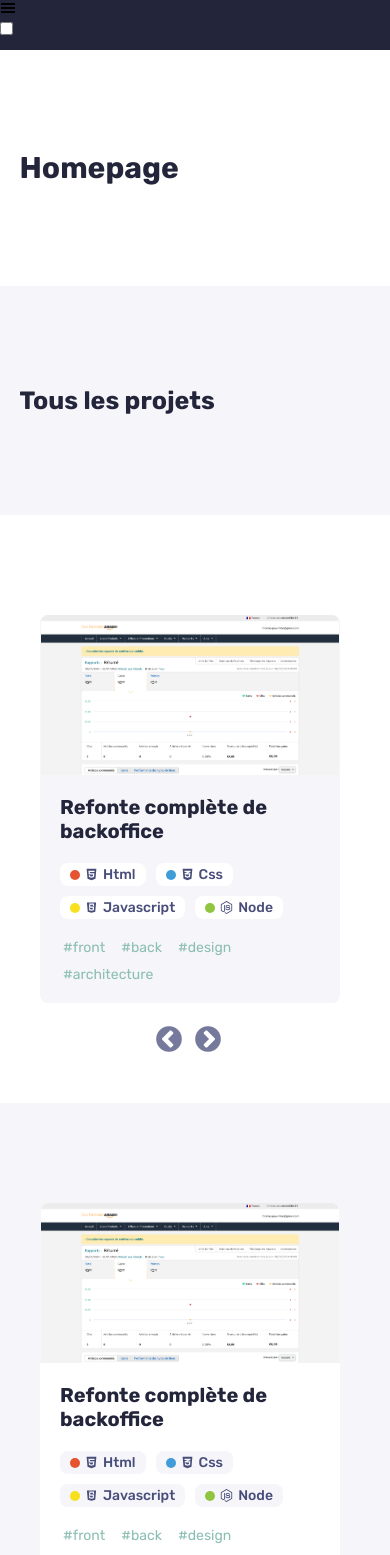
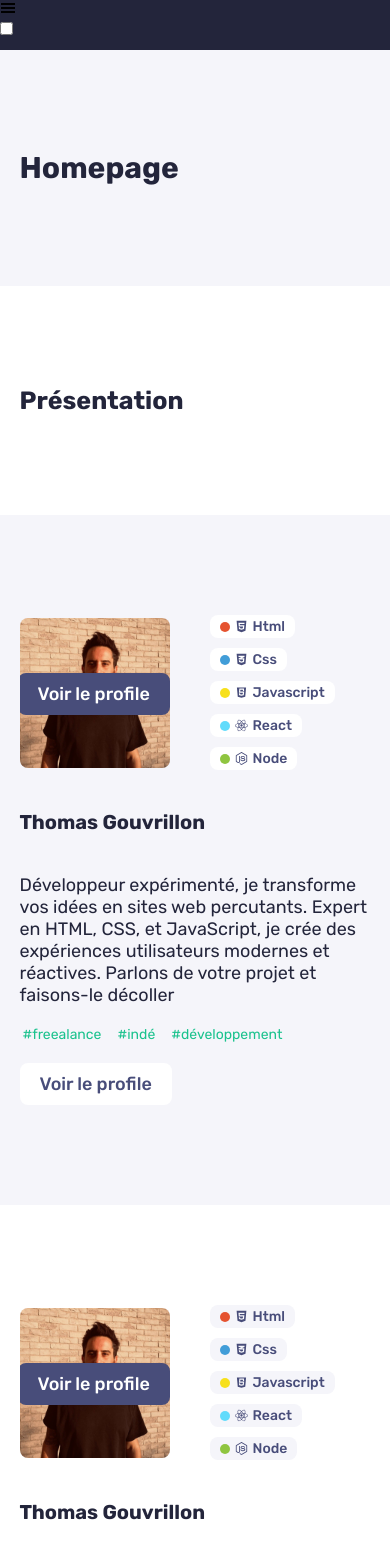
Before and after one commit to gouvrillon/site_perso, a Next.js app: page / in a window 390 px wide. Shown: the top 1555 px of the page. Built offline with nearby package versions, Linux system fonts and the light colour scheme.

Commit message:
feat : finalize section profile

```diff
--- a/app/globals.css
+++ b/app/globals.css
@@ -10,7 +10,7 @@
   --color-grey: #f5f5fa;
   --color-white: #ffffff;
   --color-violet: #484d7a;
-  --color-green: #8bbeb2;
+  --color-green: #1ac28d;
   --color-red: #e90a96;
 
   --color-dark-black: #23272a;
--- /dev/null
+++ b/components/SectionProfile/SectionProfile.css
@@ -0,0 +1,107 @@
+.SectionProfile {
+  display: flex;
+}
+
+@media screen and (max-width: 1100px) {
+  .SectionProfile {
+    flex-direction: column-reverse;
+    gap: 40px;
+  }
+}
+
+.SectionProfile__container {
+  width: 500px;
+  margin: 0px auto 0px auto;
+  display: flex;
+}
+
+.SectionProfile__container--left {
+  flex-direction: column;
+}
+
+@media screen and (max-width: 600px) {
+  .SectionProfile__container {
+    width: 90%;
+  }
+}
+
+.SectionProfile__title {
+  margin: 0px 0px 40px 0px;
+}
+
+.SectionProfile__tags {
+  margin: 0px 0px 20px 0px;
+  display: flex;
+  flex-wrap: wrap;
+  gap: 10px;
+}
+
+.SectionProfile__description {
+  margin: 0px 0px 20px 0px;
+}
+
+.SectionProfile__label {
+  margin: 0px 0px 20px 0px;
+}
+
+.SectionProfile__image {
+  width: 200px;
+  height: 200px;
+  border-radius: 8px;
+  background-size: cover;
+  margin: auto 40px auto 0px;
+  position: relative;
+  overflow: hidden;
+}
+
+@media screen and (max-width: 600px) {
+  .SectionProfile__image {
+    width: 150px;
+    height: 150px;
+  }
+}
+
+.SectionProfile__image:hover {
+  .SectionProfile__filter {
+    opacity: 0.3;
+  }
+  .SectionProfile__label {
+    opacity: 1;
+  }
+}
+
+.SectionProfile__filter {
+  width: 100%;
+  height: 100%;
+  background: var(--color-violet);
+  opacity: 0;
+  position: absolute;
+  top: 0px;
+}
+
+.SectionProfile__filter--darkMode {
+  background: var(--color-dark-violet);
+}
+
+.SectionProfile__label {
+  position: absolute;
+  z-index: 1;
+  opacity: 0;
+  top: 80px;
+  left: 23px;
+}
+
+@media screen and (max-width: 600px) {
+  .SectionProfile__label {
+    opacity: 1;
+    top: 55px;
+    left: -2px;
+  }
+}
+
+.SectionProfile__technos {
+  display: flex;
+  flex-direction: column;
+  margin: auto 0px auto 0px;
+  gap: 10px;
+}
--- /dev/null
+++ b/components/SectionProfile/SectionProfile.jsx
@@ -0,0 +1,86 @@
+import React from "react";
+import "./SectionProfile.css";
+import get from "lodash/get";
+import { object, bool } from "prop-types";
+import classnames from "classnames";
+import Techno from "../Techno/Techno.jsx";
+import Link from "../Link/Link.jsx";
+import Label from "../Label/Label.jsx";
+import Tag from "../Tag/Tag.jsx";
+import Title3 from "../Title3/Title3.jsx";
+import Paragraph from "../Paragraph/Paragraph.jsx";
+import Section from "../Section/Section.jsx";
+
+const SectionProfile = ({ reversed, darkMode, profile }) => {
+  return (
+    <Section reversed={reversed} darkMode={darkMode}>
+      <div
+        className={classnames("SectionProfile", {
+          "SectionProfile--reversed": reversed,
+        })}
+      >
+        <div className="SectionProfile__container SectionProfile__container--left">
+          <Title3
+            className="SectionProfile__title"
+            text={get(profile, "title", "")}
+            darkMode={darkMode}
+          />
+          <Paragraph
+            className="SectionProfile__description"
+            text={get(profile, "description", "")}
+            darkMode={darkMode}
+          />
+          <div className="SectionProfile__tags">
+            {get(profile, "tags", []).map((tag, index) => (
+              <Tag key={index} label={tag} darkMode={darkMode} />
+            ))}
+          </div>
+          <Link
+            label="Voir le profile"
+            href={get(profile, "href", "")}
+            darkMode={darkMode}
+            isInternal={true}
+            className="SectionProfile__link"
+            reversed={reversed}
+          />
+        </div>
+        <div className="SectionProfile__container">
+          <a
+            href={get(profile, "href", "")}
+            className="SectionProfile__image"
+            style={{ backgroundImage: `url(${get(profile, "image", "")})` }}
+          >
+            <div
+              className={classnames("SectionProfile__filter", {
+                "SectionProfile__filter--darkMode": darkMode,
+              })}
+            />
+            <Label
+              label="Voir le profile"
+              darkMode={darkMode}
+              className="SectionProfile__label"
+            />
+          </a>
+          <div className="SectionProfile__technos">
+            {get(profile, "technos", []).map((techno, index) => (
+              <Techno
+                key={index}
+                name={techno}
+                darkMode={darkMode}
+                reversed={reversed}
+              />
+            ))}
+          </div>
+        </div>
+      </div>
+    </Section>
+  );
+};
+
+SectionProfile.propTypes = {
+  profile: object.isRequired,
+  reversed: bool,
+  darkMode: bool,
+};
+
+export default SectionProfile;
--- a/components/SectionProject/SectionProject.jsx
+++ b/components/SectionProject/SectionProject.jsx
@@ -15,13 +15,13 @@ const SectionProject = ({ project, reversed, darkMode }) => {
   return (
     <Section reversed={reversed} darkMode={darkMode}>
       <div
-        className={classnames("SectionProject ", {
+        className={classnames("SectionProject", {
           "SectionProject--reversed": reversed,
         })}
       >
         <div className="SectionProject__image">
           <a
-            className={classnames("SectionProject__image__container ", {
+            className={classnames("SectionProject__image__container", {
               "SectionProject__image__container--darkMode": darkMode,
             })}
             href={get(project, "href", "")}
@@ -31,7 +31,7 @@ const SectionProject = ({ project, reversed, darkMode }) => {
               src={get(project, "image", "")}
             />
             <div
-              className={classnames("SectionProject__image__filter ", {
+              className={classnames("SectionProject__image__filter", {
                 "SectionProject__image__filter--darkMode": darkMode,
               })}
             />
--- a/pages/Home/Home.jsx
+++ b/pages/Home/Home.jsx
@@ -7,12 +7,23 @@ import SectionProject from "../../components/SectionProject/SectionProject.jsx";
 import SectionSkills from "../../components/SectionSkills/SectionSkills.jsx";
 import SectionContact from "../../components/SectionContact/SectionContact.jsx";
 import SectionProjects from "../../components/SectionProjects/SectionProjects.jsx";
+import SectionProfile from "../../components/SectionProfile/SectionProfile.jsx";
 import Header from "../../components/Header/Header.jsx";
 import Footer from "../../components/Footer/Footer.jsx";
 import isEqual from "lodash/isEqual";
 import classnames from "classnames";
 
-const HOME_CONST_PROJECT = {
+const PROFILE = {
+  image: "/images/ME.jpeg",
+  title: "Thomas Gouvrillon",
+  href: "profile",
+  tags: ["freealance", "indé", "développement"],
+  technos: ["HTML", "CSS", "JAVASCRIPT", "REACT", "NODE"],
+  description:
+    "Développeur expérimenté, je transforme vos idées en sites web percutants. Expert en HTML, CSS, et JavaScript, je crée des expériences utilisateurs modernes et réactives. Parlons de votre projet et faisons-le décoller",
+};
+
+const PROJECT_1 = {
   image: "/images/screenshots/AMAZON.png",
   title: "Refonte complète de backoffice",
   description:
@@ -22,7 +33,7 @@ const HOME_CONST_PROJECT = {
   href: "/project",
 };
 
-const HOME_CONST_PROJECT_2 = {
+const PROJECT_2 = {
   image: "/images/screenshots/APTIPHAR.png",
   title: "Implémentation e-commerce sur site existant",
   description:
@@ -32,13 +43,19 @@ const HOME_CONST_PROJECT_2 = {
   href: "/project",
 };
 
-const HOME_CONST_PROJECTS = [
-  HOME_CONST_PROJECT,
-  HOME_CONST_PROJECT_2,
-  HOME_CONST_PROJECT,
-  HOME_CONST_PROJECT_2,
-  HOME_CONST_PROJECT,
-  HOME_CONST_PROJECT_2,
+const PROJECTS = [
+  PROJECT_1,
+  PROJECT_2,
+  PROJECT_1,
+  PROJECT_2,
+  PROJECT_1,
+  PROJECT_2,
+  PROJECT_1,
+  PROJECT_2,
+  PROJECT_1,
+  PROJECT_2,
+  PROJECT_1,
+  PROJECT_2,
 ];
 
 const Home = () => {
@@ -46,21 +63,29 @@ const Home = () => {
   return (
     <div className={classnames("Home", { "Home--darkMode": darkMode })}>
       <Header darkMode={darkMode} setDarkMode={setDarkMode} />
-      <SectionTitle level={1} darkMode={darkMode} text="Homepage" />
+      <SectionTitle
+        level={1}
+        darkMode={darkMode}
+        text="Homepage"
+        reversed={true}
+      />
+      <SectionTitle level={2} darkMode={darkMode} text="Présentation" />
+      <SectionProfile darkMode={darkMode} reversed={true} profile={PROFILE} />
+      <SectionProfile darkMode={darkMode} profile={PROFILE} />
       <SectionTitle
         level={2}
         darkMode={darkMode}
         text="Tous les projets"
         reversed={true}
       />
-      <SectionProjects darkMode={darkMode} projects={HOME_CONST_PROJECTS} />
+      <SectionProjects darkMode={darkMode} projects={PROJECTS} />
       <SectionProjects
         darkMode={darkMode}
         reversed={true}
-        projects={HOME_CONST_PROJECTS}
+        projects={PROJECTS}
       />
       <SectionTitle darkMode={darkMode} text="Les derniers projets" level={2} />
-      {HOME_CONST_PROJECTS.map((project, index) => (
+      {PROJECTS.map((project, index) => (
         <SectionProject
           key={index}
           project={project}
```
Also changed, not shown: public/images/ME.jpeg (added).
